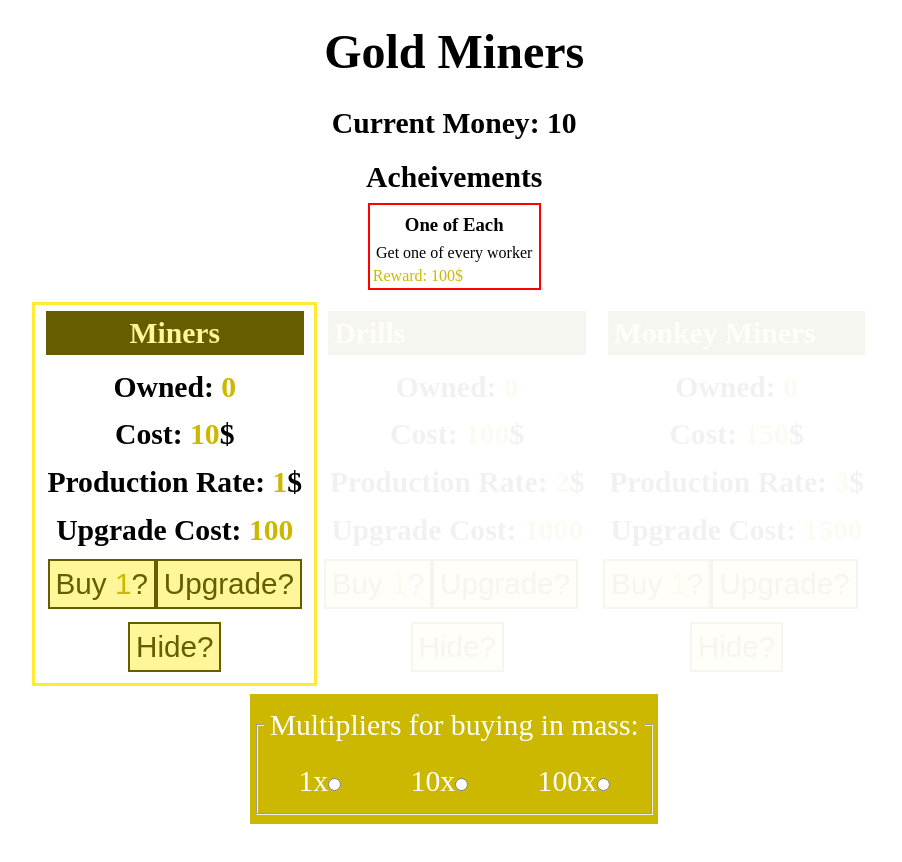
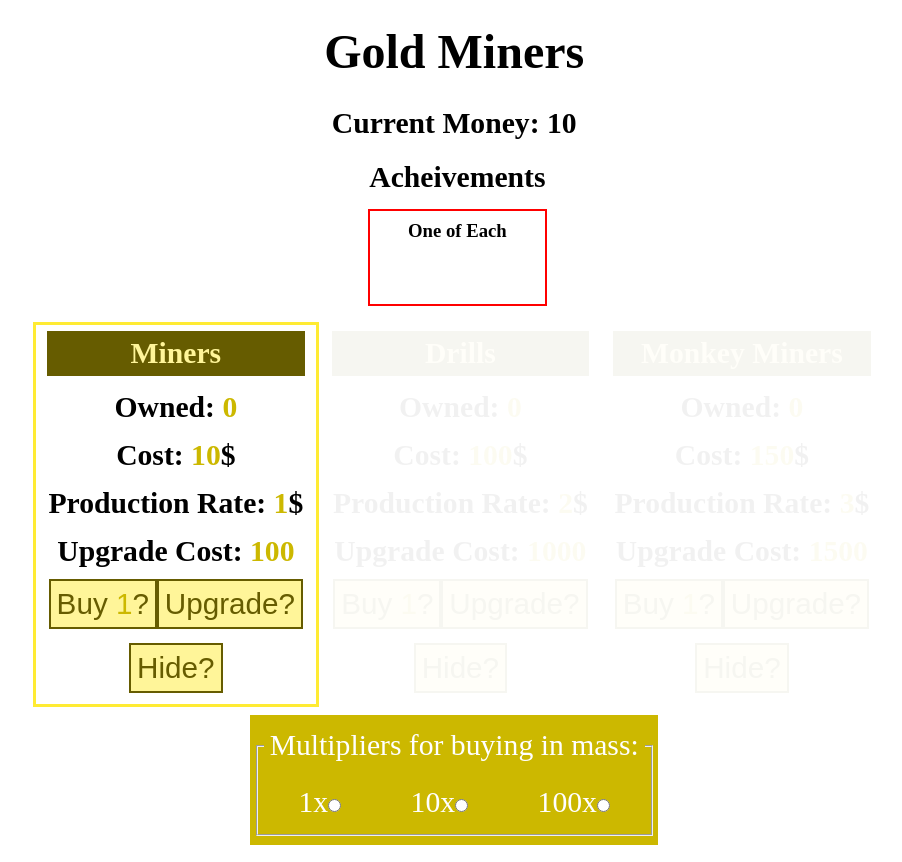
Before and after one commit to collerhatguy/coal-miner-fixed, a React (Create React App) app: page / in a window 1280 px wide. Shown: the whole page, without its empty margins (189-1091 px from the left). Before the commit the page ends 841 px from the top, so only its background shows below. Built offline with nearby package versions, Linux system fonts and the light colour scheme.

Commit message:
added acheivement hover animation

```diff
--- a/src/components/Acheivement.js
+++ b/src/components/Acheivement.js
@@ -10,8 +10,10 @@ export default function Acheivement({acheivement}) {
             }}
             className="acheivement" >
             <h3>{acheivement.name}</h3>
-            <p>{acheivement.requirements}</p>
-            <span>Reward: {acheivement.reward}$</span>
+            <div className="acheivement-text">
+                <p>{acheivement.requirements}</p>
+                <span>Reward: {acheivement.reward}$</span>
+            </div>
         </div>
     )
 }
--- a/src/components/AcheivementList.js
+++ b/src/components/AcheivementList.js
@@ -1,8 +1,6 @@
-import React, {useReducer} from 'react';
+import React from 'react';
 import Acheivement from "./Acheivement";
-function reducer(state, action) {
 
-}
 const acheivements = [
     {
         name: "One of Each",
@@ -13,13 +11,14 @@ const acheivements = [
 ]
 
 export default function AcheivementList() {
-    const [state, dispatch] = useReducer(reducer, acheivements)
     return (
-        <div id="acheivement-list">
+        <div id="acheivement-container">
             <h2>Acheivements</h2>
-            {acheivements.map(acheivement => {
-                return <Acheivement acheivement={acheivement} />
-            })}
+            <div id="acheivement-list">
+                {acheivements.map(acheivement => {
+                    return <Acheivement acheivement={acheivement} />
+                })}
+            </div>
         </div>
     )
 }
--- a/src/css/App.css
+++ b/src/css/App.css
@@ -81,7 +81,8 @@ span {
           align-items: center;
 }
 
-#worker-list {
+#worker-list, #acheivement-list {
+  width: 100%;
   display: -webkit-box;
   display: -ms-flexbox;
   display: flex;
@@ -91,6 +92,23 @@ span {
   -webkit-box-align: center;
       -ms-flex-align: center;
           align-items: center;
+  text-align: center;
+}
+
+#acheivement-container {
+  display: -webkit-box;
+  display: -ms-flexbox;
+  display: flex;
+  -webkit-box-pack: center;
+      -ms-flex-pack: center;
+          justify-content: center;
+  -webkit-box-align: center;
+      -ms-flex-align: center;
+          align-items: center;
+  -webkit-box-orient: vertical;
+  -webkit-box-direction: normal;
+      -ms-flex-flow: column wrap;
+          flex-flow: column wrap;
 }
 
 .worker {
@@ -133,6 +151,20 @@ span {
   display: none;
 }
 
+.acheivement .acheivement-text {
+  -webkit-transform: translateY(-100%);
+          transform: translateY(-100%);
+  opacity: 0;
+  -webkit-transition-duration: 300ms;
+          transition-duration: 300ms;
+}
+
+.acheivement:hover .acheivement-text {
+  -webkit-transform: translateY(0%);
+          transform: translateY(0%);
+  opacity: 1;
+}
+
 @-webkit-keyframes grow {
   from {
     -webkit-transform: scaleY(0);
--- a/src/css/App.scss
+++ b/src/css/App.scss
@@ -31,12 +31,19 @@
         align-items: center;
     }
 }
-#worker-list {
+#worker-list, #acheivement-list {
+    width: 100%;
     display: flex;
     justify-content: space-between;
     align-items: center;
+    text-align: center;
 }
-
+#acheivement-container {
+    display: flex;
+    justify-content: center;
+    align-items: center;
+    flex-flow: column wrap;
+}
 // 5. classes
 @import "./classes";
 
--- a/src/css/_classes.scss
+++ b/src/css/_classes.scss
@@ -22,3 +22,14 @@
 .hidden {
     display: none;
 }
+.acheivement {
+    .acheivement-text {
+        transform: translateY(-100%);
+        opacity: 0;
+        transition-duration: 300ms;
+    }
+    &:hover .acheivement-text {
+        transform: translateY(0%);
+        opacity: 1;
+    }
+}
```
Also changed, not shown: 2 other files (tests, documents, lock files or other folders).
